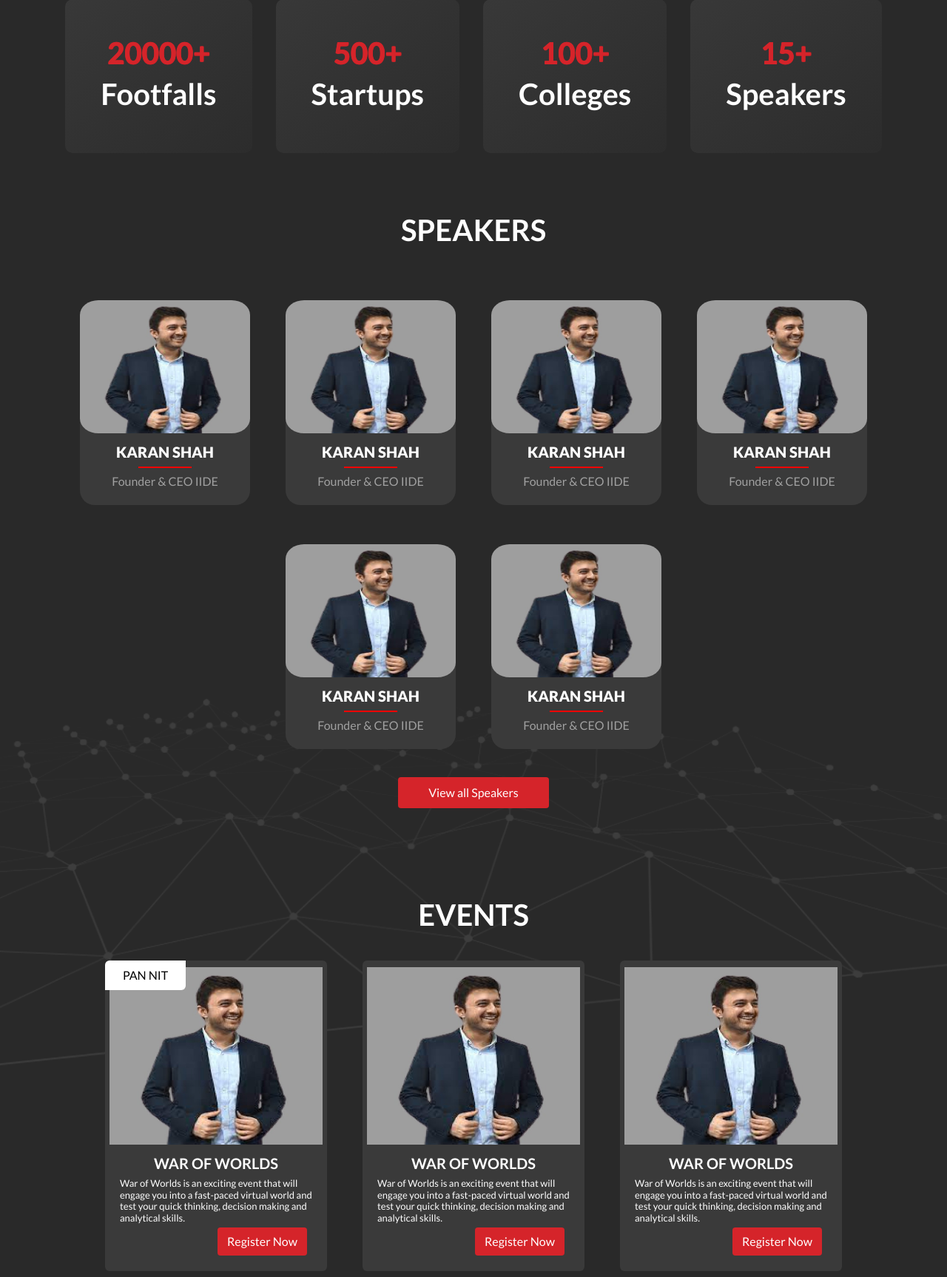
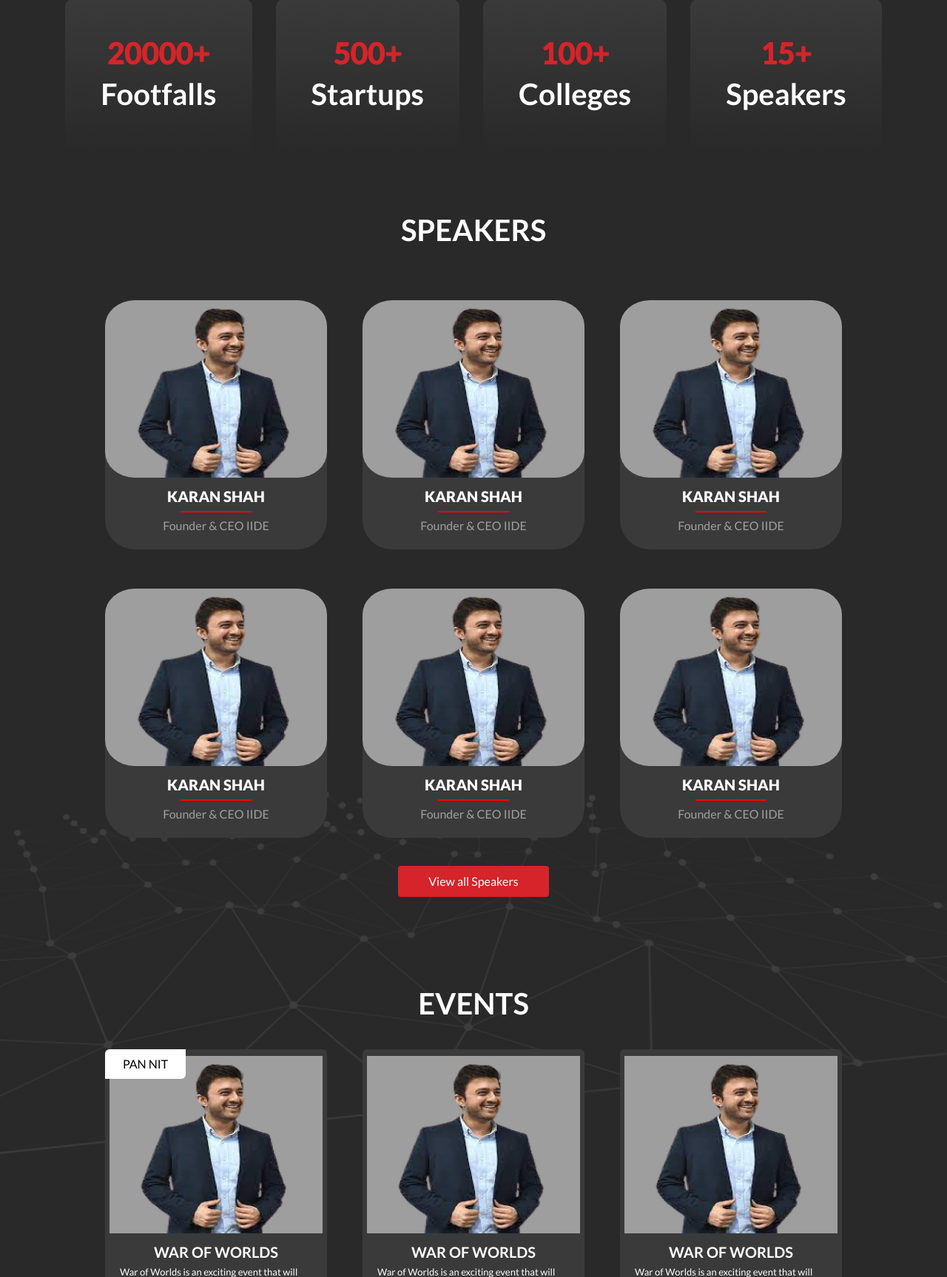
Before and after one commit to asachkahitari/consortium2022, a PHP site: page / in a window 1280 px wide. Shown: the part 1155-2882 px from the top of the page at 74% size. Run offline with PHP 8.4, Linux system fonts and the light colour scheme.

Commit message:
Update style.css

```diff
--- a/css/style.css
+++ b/css/style.css
@@ -3,6 +3,9 @@ body{
   padding:0;
   font-family:'Lato',sans-serif;
   overflow-x: hidden;
+}
+html{
+  scroll-behavior: smooth;
 }
 a{
   text-decoration: none;
@@ -20,7 +23,7 @@ a{
   border-radius: 30px;
 }
 .stats{
-  background-image: linear-gradient(to bottom right, #383838, #2c2c2c);
+  background-image: linear-gradient(to bottom, #3a3a3a, #292929);
   width: auto;
   height: auto;
   border-radius: 10px;
@@ -97,9 +100,9 @@ a{
 /* SPEAKERS CSS */
 .speakercard img {
   padding: 5px 0;
-  height: 190px;
-  border-radius: 25px;
-  width: 230px;
+  height: 250px;
+  border-radius: 40px;
+  width: 300px;
   margin-left: -12px;
   margin-top: -12px;
 }
@@ -117,9 +120,9 @@ a{
 }
 
 .speakercard {
-  border-radius: 20px;
-  height: 270px;
-  width: 230px;
+  border-radius: 40px;
+  height: 330px;
+  width: 300px;
   margin: 30px 50px;
   background-color: #3a3a3a;
 }
@@ -175,7 +178,7 @@ a{
 .hexa{
   position: relative;
   bottom: 600px;
-  left: 700px;
+  /* left: 700px; */
   opacity: 0.5;
   margin-bottom: -950px;
   z-index: -1;
@@ -252,6 +255,7 @@ a{
   opacity: 0.4;
   z-index:-1;
 }
+
 @media only screen and (min-width:0px) {
   html,body{
       overflow-x: hidden;
```
